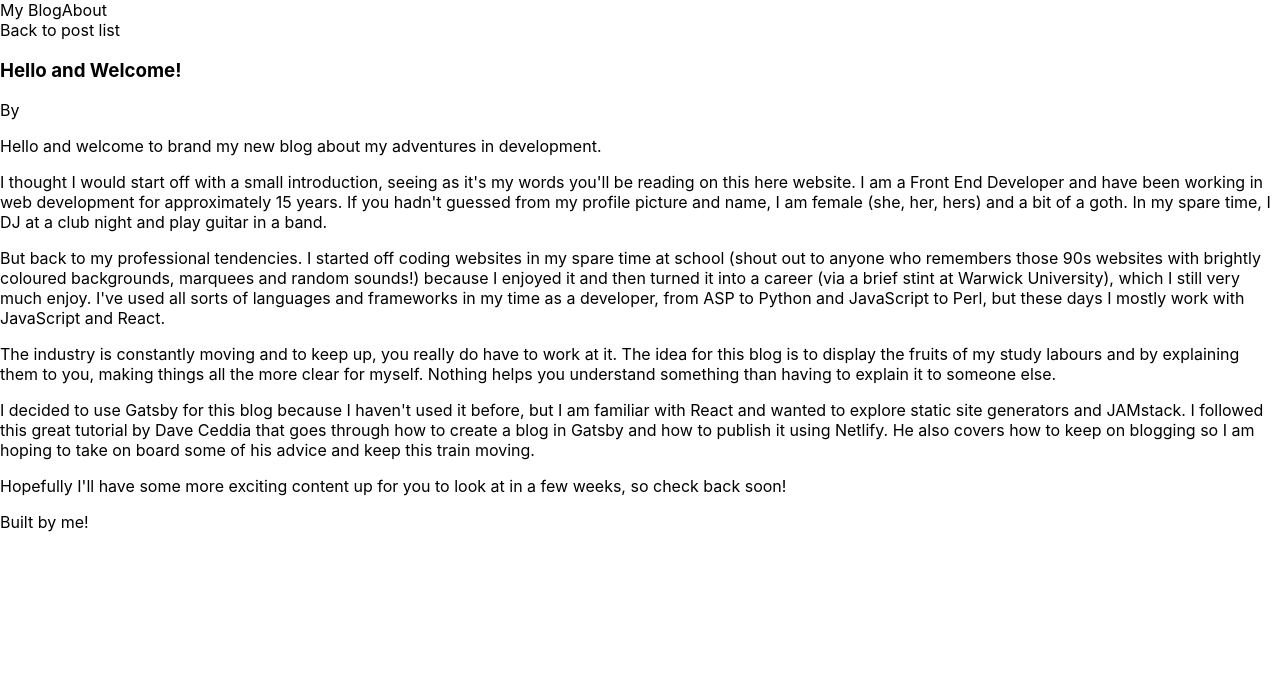
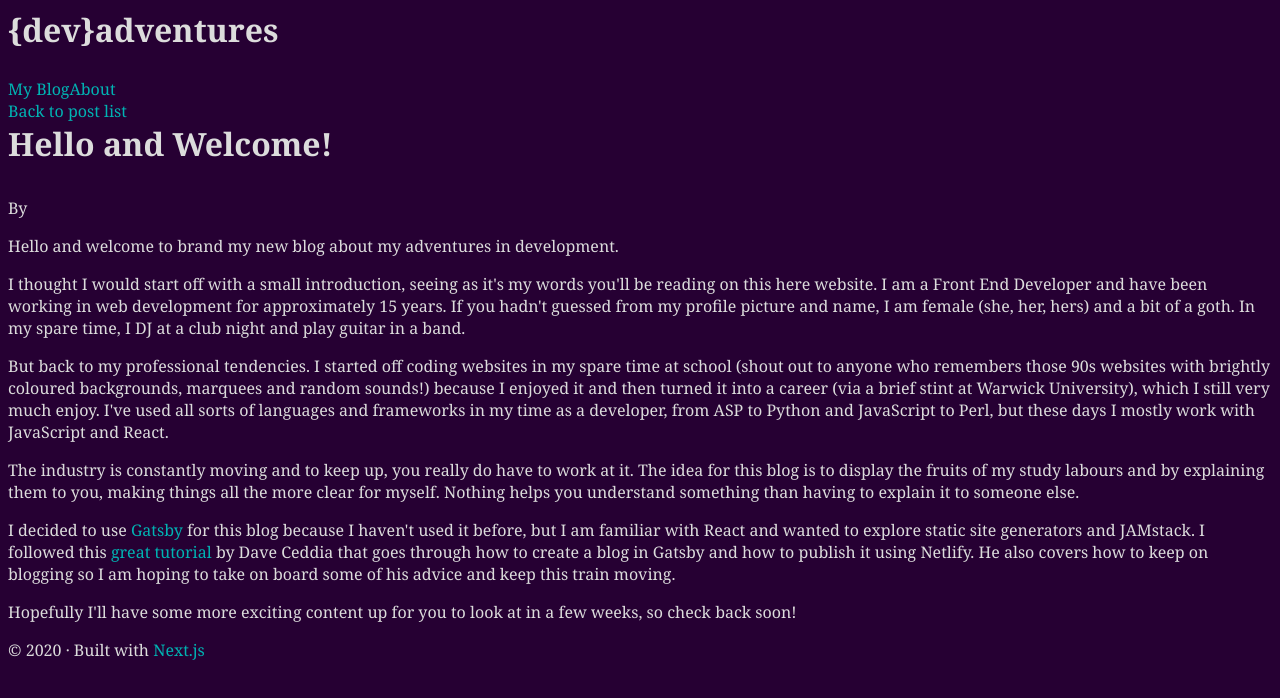
Before and after one commit to dana-ciocan/next-blog, a Next.js app: page /post/20191009-welcome in a window 1280 px wide. Shown: the top 698 px of the page. Built offline with nearby package versions, Linux system fonts and the light colour scheme.

Commit message:
Some styling changes

```diff
--- a/components/Header/index.js
+++ b/components/Header/index.js
@@ -1,9 +1,11 @@
 import Link from "next/link";
+import PropTypes from "prop-types";
 
-const Header = () => {
+const Header = ({ pageTitle }) => {
   return (
     <>
       <header className="header">
+        <h1>{pageTitle}</h1>
         <nav className="nav">
           <Link href="/">
             <a>My Blog</a>
@@ -17,4 +19,8 @@ const Header = () => {
   );
 };
 
+Header.propTypes = {
+  pageTitle: PropTypes.string,
+};
+
 export default Header;
--- a/components/Layout/index.js
+++ b/components/Layout/index.js
@@ -3,6 +3,7 @@ import Header from "../Header";
 import PropTypes from "prop-types";
 
 const Layout = ({ children, pageTitle }) => {
+  console.log("pageTitle: ", pageTitle);
   return (
     <>
       <Head>
@@ -10,10 +11,15 @@ const Layout = ({ children, pageTitle }) => {
         <title>{pageTitle}</title>
       </Head>
       <section className="layout">
-        <Header />
+        <Header pageTitle={pageTitle} />
         <div className="content">{children}</div>
       </section>
-      <footer>Built by me!</footer>
+      <footer>
+        &copy; {new Date().getFullYear()} &middot; Built with{" "}
+        <a href="https://nextjs.org/" rel="noreferrer" target="_blank">
+          Next.js
+        </a>
+      </footer>
     </>
   );
 };
--- a/pages/index.js
+++ b/pages/index.js
@@ -4,6 +4,7 @@ import PostList from "@components/PostList";
 import PropTypes from "prop-types";
 
 const Index = ({ title, description, posts }) => {
+  console.log("title: ", title);
   return (
     <Layout pageTitle={title}>
       <h1 className="title">Welcome to my blog!</h1>
--- a/pages/post/[postname].js
+++ b/pages/post/[postname].js
@@ -9,7 +9,7 @@ const BlogPost = ({ siteTitle, frontmatter, markdownBody }) => {
   if (!frontmatter) return <></>;
 
   return (
-    <Layout pageTitle={`${siteTitle} | ${frontmatter.title}`}>
+    <Layout pageTitle={`${siteTitle}`}>
       <Link href="/">
         <a>Back to post list</a>
       </Link>
--- a/styles/globals.css
+++ b/styles/globals.css
@@ -1,16 +1,36 @@
-html,
 body {
-  padding: 0;
-  margin: 0;
-  font-family: -apple-system, BlinkMacSystemFont, Segoe UI, Roboto, Oxygen,
-    Ubuntu, Cantarell, Fira Sans, Droid Sans, Helvetica Neue, sans-serif;
+  background-color: #260033;
+  color: gainsboro;
+  font-family: "Merriweather", "Georgia", serif;
+  font-size: 16px;
+}
+
+small {
+  color: #ff3399;
 }
 
 a {
-  color: inherit;
+  color: #00b3b3;
   text-decoration: none;
 }
 
-* {
-  box-sizing: border-box;
+h1 {
+  font-size: 200%;
+  margin-bottom: rhythm(1.5);
+  margin-top: 0;
 }
+
+h1 > a {
+  color: white;
+}
+
+/* ----------- Non-Retina Screens ----------- */
+@media screen and (min-device-width: 1200px) and (max-device-width: 1600px) and (-webkit-min-device-pixel-ratio: 1) {
+  #__next {
+    margin: 4rem 25% 0 25%;
+  }
+}
+
+/* ----------- Retina Screens ----------- */
+@media screen and (min-device-width: 1200px) and (max-device-width: 1600px) and (-webkit-min-device-pixel-ratio: 2) and (min-resolution: 192dpi) {
+}
```
